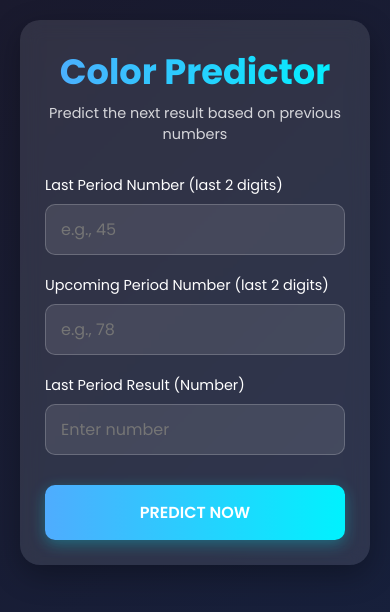
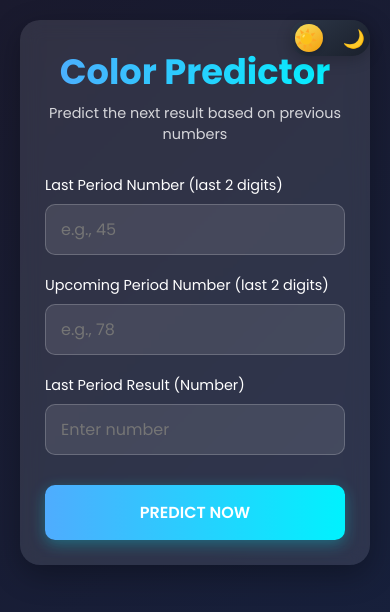
Before and after one commit to arpit730-dev/smm-website-, a plain HTML site: page index.html in a window 390 px wide. Drawn offline with Linux system fonts and the light colour scheme.

Commit message:
Update index.html

```diff
--- a/index.html
+++ b/index.html
@@ -6,6 +6,72 @@
     <title>Color Prediction Game</title>
     <link href="https://fonts.googleapis.com/css2?family=Poppins:wght@300;400;600;700&display=swap" rel="stylesheet">
     <style>
+        .theme-toggle {
+  position: absolute;
+  top: 20px;
+  right: 20px;
+  z-index: 100;
+}
+
+.toggle-checkbox {
+  display: none;
+}
+
+.toggle-label {
+  display: flex;
+  align-items: center;
+  justify-content: space-between;
+  width: 80px;
+  height: 36px;
+  background: linear-gradient(145deg, #2d3748, #1a202c);
+  border-radius: 50px;
+  padding: 5px;
+  position: relative;
+  cursor: pointer;
+  box-shadow: 0 4px 15px rgba(0, 0, 0, 0.2);
+  transition: all 0.3s ease;
+}
+
+.light-mode .toggle-label {
+  background: linear-gradient(145deg, #e2e8f0, #cbd5e0);
+}
+
+.toggle-ball {
+  position: absolute;
+  width: 28px;
+  height: 28px;
+  background: linear-gradient(145deg, #f6e05e, #f59e0b);
+  border-radius: 50%;
+  left: 5px;
+  transition: transform 0.3s ease;
+  box-shadow: 0 2px 5px rgba(0, 0, 0, 0.2);
+}
+
+.toggle-checkbox:checked + .toggle-label .toggle-ball {
+  transform: translateX(42px);
+  background: linear-gradient(145deg, #a0aec0, #718096);
+}
+
+.sun-icon, .moon-icon {
+  font-size: 18px;
+  z-index: 1;
+}
+
+.sun-icon {
+  color: #f6ad55;
+}
+
+.moon-icon {
+  color: #a0aec0;
+}
+
+.light-mode .sun-icon {
+  color: #dd6b20;
+}
+
+.light-mode .moon-icon {
+  color: #4a5568;
+}
         * {
             margin: 0;
             padding: 0;
@@ -188,6 +254,14 @@
     </style>
 </head>
 <body>
+    <div class="theme-toggle">
+  <input type="checkbox" id="theme-toggle" class="toggle-checkbox">
+  <label for="theme-toggle" class="toggle-label">
+    <span class="sun-icon">☀️</span>
+    <span class="moon-icon">🌙</span>
+    <div class="toggle-ball"></div>
+  </label>
+    </div>
     <div class="container">
         <header class="app-header">
             <h1>Color Predictor</h1>
@@ -230,6 +304,24 @@
     </div>
 
     <script>
+        const themeToggle = document.getElementById('theme-toggle');
+const body = document.body;
+
+// Check for saved user preference
+if (localStorage.getItem('theme') === 'light') {
+  body.classList.add('light-mode');
+  themeToggle.checked = true;
+}
+
+themeToggle.addEventListener('change', function() {
+  if (this.checked) {
+    body.classList.add('light-mode');
+    localStorage.setItem('theme', 'light');
+  } else {
+    body.classList.remove('light-mode');
+    localStorage.setItem('theme', 'dark');
+  }
+});
         document.addEventListener('DOMContentLoaded', function() {
             const predictBtn = document.getElementById('predictBtn');
             const resetBtn = document.getElementById('resetBtn');
```
